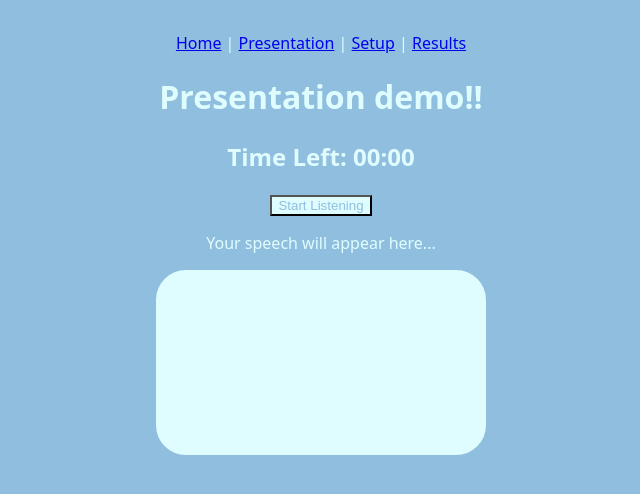
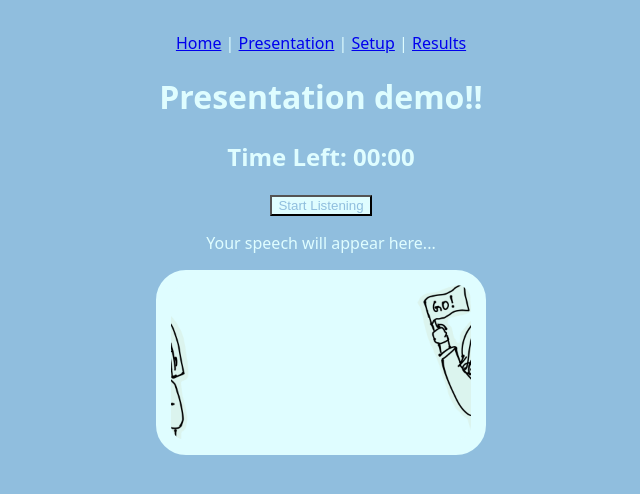
Before and after one commit to happicatalpa/nwhacks-2026, a React (Vite) app in the folder frontend/: page /present in a window 1280 px wide. Shown: the top 494 px of the page, without its empty margins (319-959 px from the left). Built offline with nearby package versions, Linux system fonts and the light colour scheme; no server answers.

Commit message:
added audience picture

```diff
--- /dev/null
+++ b/frontend/src/components/Audience.jsx
@@ -0,0 +1,12 @@
+import React from "react";
+import audience from '/happynwhacks26.png';
+
+function Audience() {
+  return (
+    <div>
+      <img src = {audience} className="audience"/>
+    </div>
+  );
+}
+
+export default Audience;
--- a/frontend/src/pages/presenting.jsx
+++ b/frontend/src/pages/presenting.jsx
@@ -1,6 +1,7 @@
 import { useState } from 'react'
 import '../App.css'
 import Camera from '../components/Camera.jsx';
+import Audience from '../components/Audience.jsx';
 import Timer from '../components/Timer.jsx'
 import SpeechToText from '../features/speech/speech-to-text.jsx'
 
@@ -15,10 +16,10 @@ export default function Presenting({ setTranscript, timeLimitSeconds }) {
         <Timer start={timeLimitSeconds} />
         <SpeechToText setTranscript={setTranscript}/>
       </div>
-      <div id="camera">
-        <Camera />
-
-      </div>
+        <div id="camera">
+            <Camera />
+            <Audience />
+        </div>
     </>
   )
 }
--- a/frontend/src/styles/global.css
+++ b/frontend/src/styles/global.css
@@ -49,3 +49,14 @@ button:hover {
   transition: transform 0.5s ease-in-out;
   transform: scale(1.05);
 }
+
+.audience {
+  position: absolute;
+  left: 50%;
+  bottom: 0;
+  transform: translateX(-50%);
+
+  width: 640px;
+  z-index: 10;
+  pointer-events: none;
+}
```
